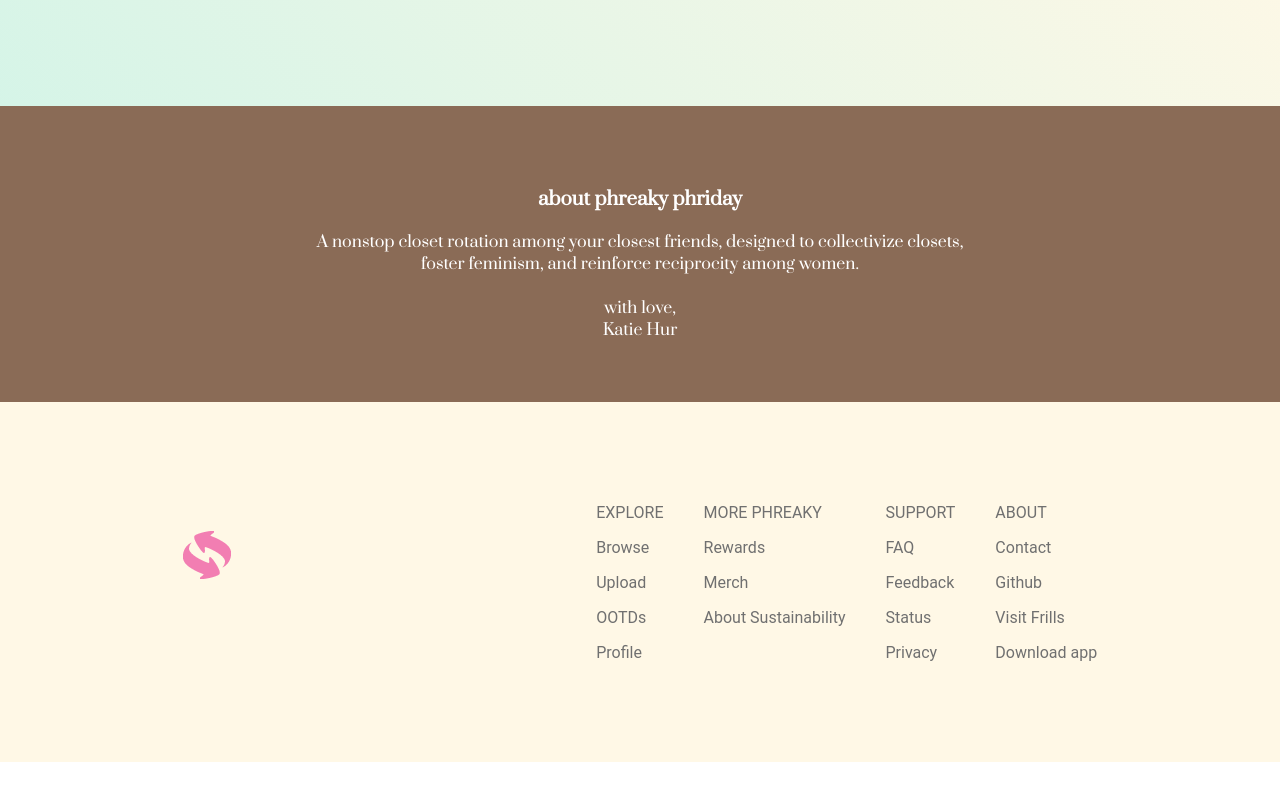
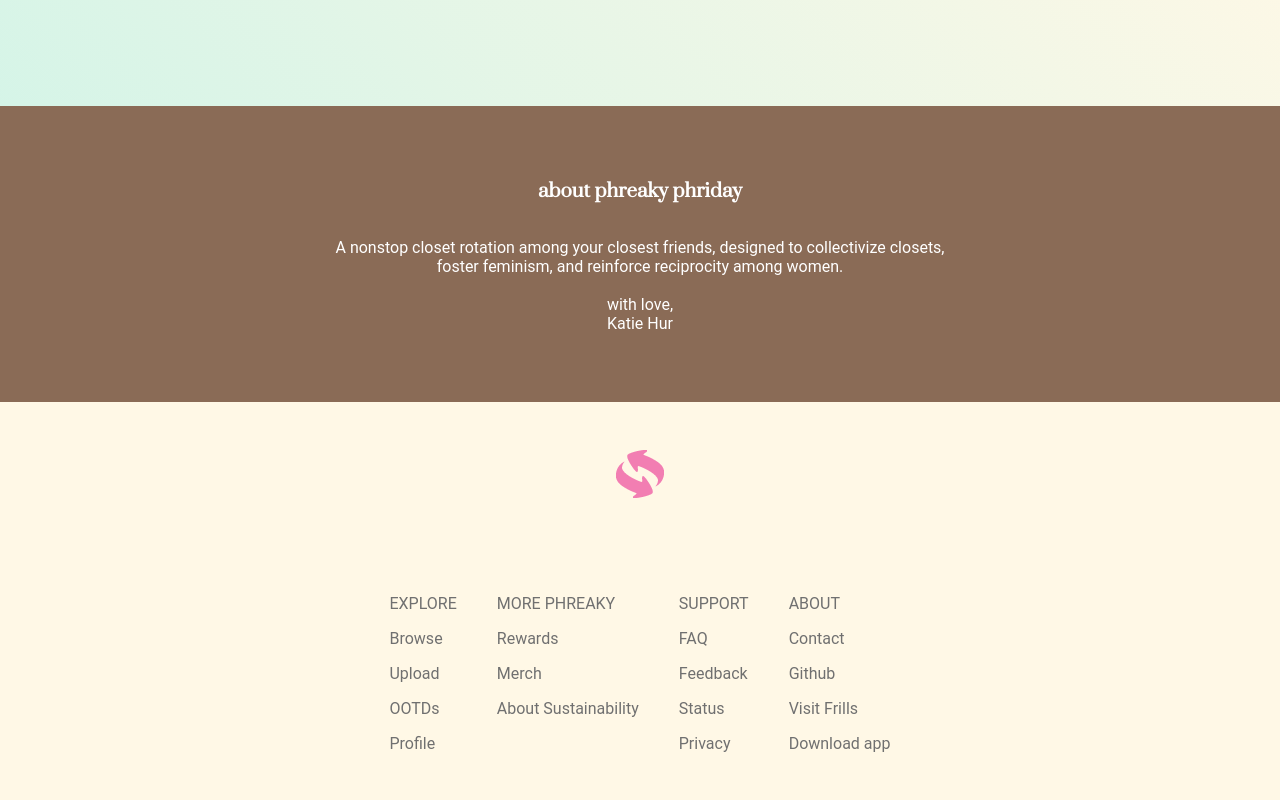
Before and after one commit to katiehur5/phreaky-phriday, a React (Create React App) app in the folder frontend/: page /home in a window 1280 px wide. Shown: the part 2507-3307 px from the top of the page. Before the commit the page ends 3269 px from the top, so only its background shows below. Built offline with nearby package versions, Linux system fonts and the light colour scheme; no server answers; sample sign-in values are in the browser's storage.

Commit message:
Adjust footer width

```diff
--- a/frontend/src/components/EditItemForm.js
+++ b/frontend/src/components/EditItemForm.js
@@ -78,7 +78,7 @@
         },
       });
 
-      alert('Item updated successfully!');
+      // alert('Item updated successfully!');
       if (onSave) onSave();
     } catch (error) {
       console.error('Error updating item:', error);
--- a/frontend/src/components/EditProfileForm.js
+++ b/frontend/src/components/EditProfileForm.js
@@ -58,7 +58,7 @@
         },
       });
 
-      alert('User updated successfully!');
+      // alert('User updated successfully!');
       if (onSave) onSave();
     } catch (error) {
       console.error('Error updating user:', error);
--- a/frontend/src/pages/Home.js
+++ b/frontend/src/pages/Home.js
@@ -90,6 +90,7 @@
           />
         </div> */}
           <h3>about phreaky phriday</h3>
+          <p>
           A nonstop closet rotation among your closest friends, designed to collectivize closets,
           <br></br>
           foster feminism, and reinforce reciprocity among women.
@@ -98,6 +99,7 @@
           with love,
           <br></br>
           Katie Hur
+          </p>
       </section>
       <Footer />
     </div>
--- a/frontend/src/styles/Footer.css
+++ b/frontend/src/styles/Footer.css
@@ -3,13 +3,13 @@
     position: relative;
     /* margin-top: 6rem; */
     /* padding: 2%; */
-    padding-top: 5rem;
-    padding-bottom: 5rem;
+    padding-top: 3rem;
+    padding-bottom: 3rem;
     display: flex;
     width: 100%;
     justify-content: center;
     align-items: center;
-    min-height: 25vh;
+    height: fit-content;
     font-family: 'Prata', serif;
     color: #707070;
     text-align: center;
@@ -25,6 +25,8 @@
     display: flex;
     flex-direction: row;
     gap: 40px;
+    flex-wrap: wrap;
+    padding: 2%;
 }
 .links p {
     font-family: 'Roboto', sans-serif;
```
